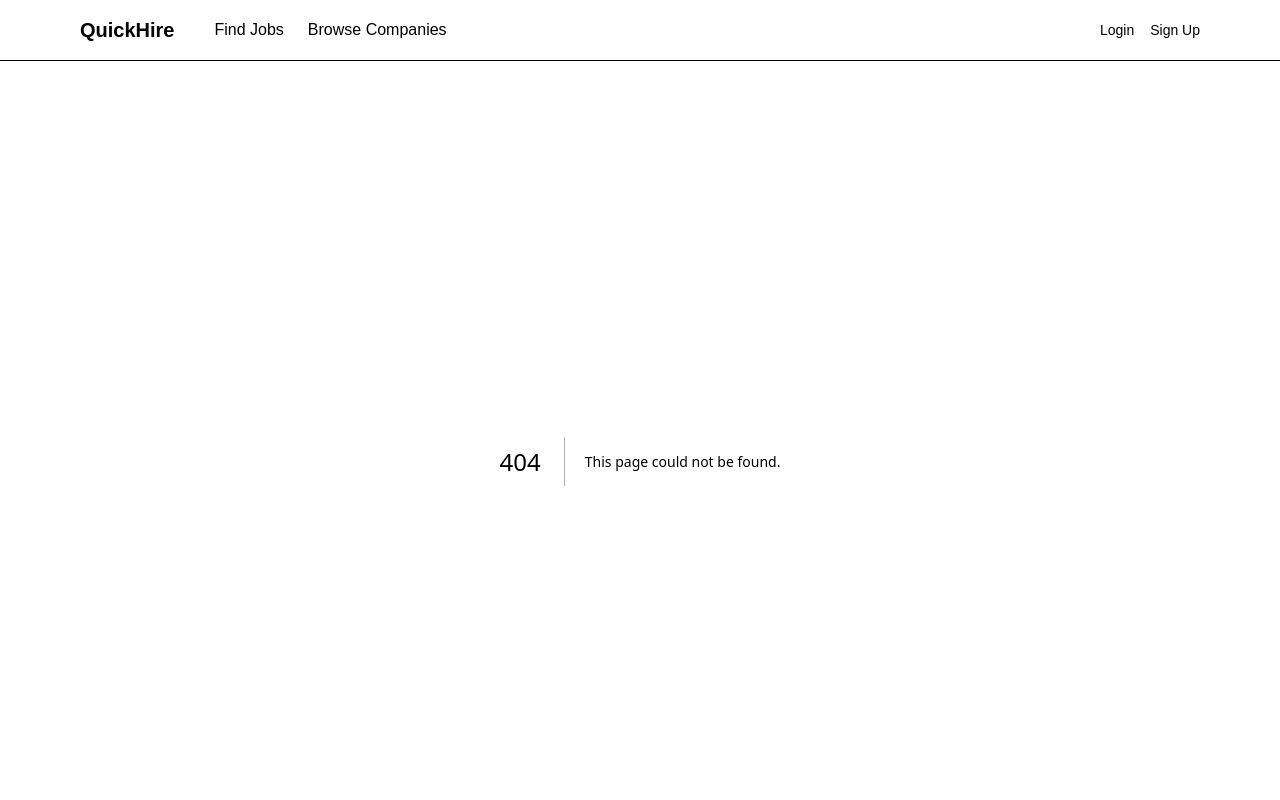
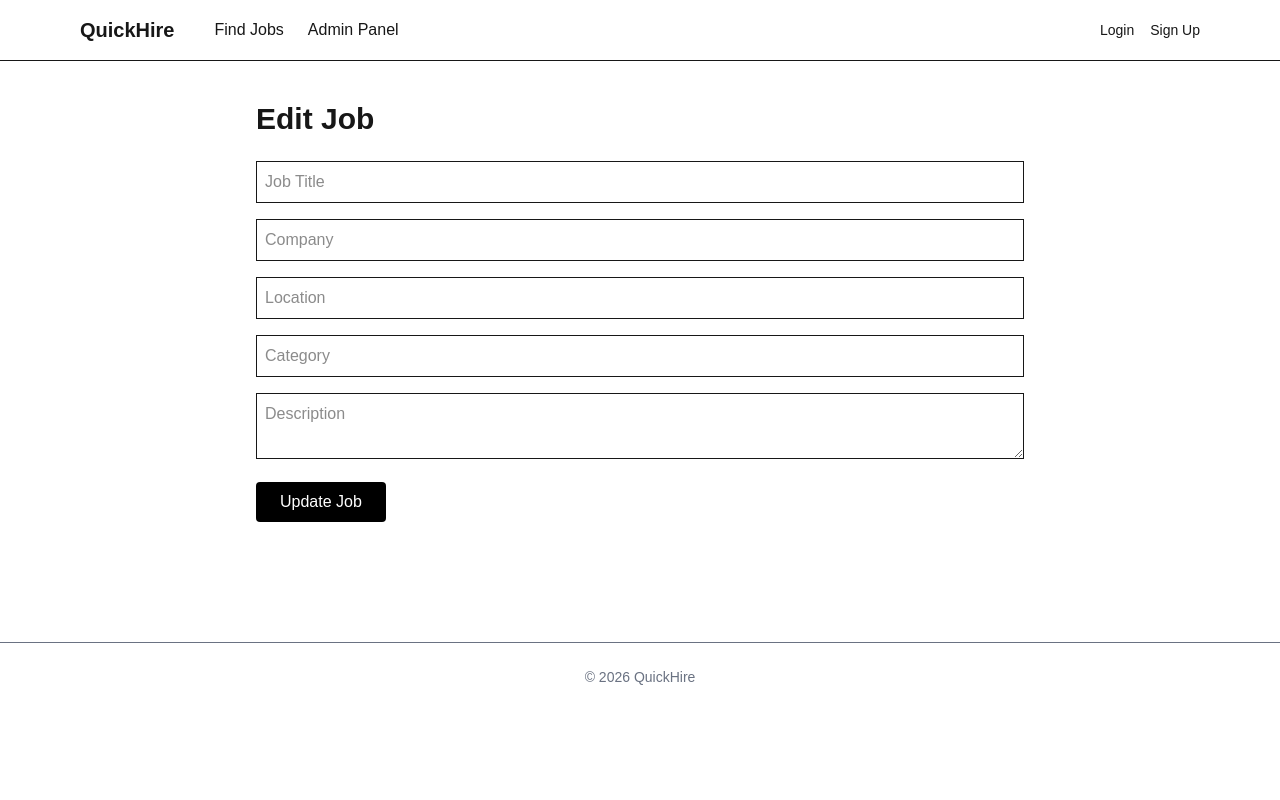
Before and after one commit to siamhossain/quickhire, a Next.js app in the folder frontend/: page /admin/edit/1 in a window 1280 px wide. Before the commit this address had no page. Shown: the top 800 px of the page. Built offline with nearby package versions, Linux system fonts and the light colour scheme; no server answers.

Commit message:
Fix Admin page jon update issue

```diff
--- /dev/null
+++ b/frontend/app/admin/edit/[id]/page.tsx
@@ -0,0 +1,107 @@
+"use client";
+
+import { useEffect, useState } from "react";
+import { getJobById, updateJob } from "@/lib/api";
+import { useParams, useRouter } from "next/navigation";
+
+export default function EditJobPage() {
+
+  const { id } = useParams();
+  const router = useRouter();
+
+  const [form, setForm] = useState({
+    title: "",
+    company: "",
+    location: "",
+    category: "",
+    description: "",
+  });
+
+  useEffect(() => {
+    async function loadJob() {
+      const job = await getJobById(id as string);
+      setForm(job);
+    }
+
+    loadJob();
+  }, [id]);
+
+  const handleSubmit = async (e: any) => {
+    e.preventDefault();
+
+    await updateJob(id as string, form);
+
+    alert("Job updated successfully");
+
+    router.push("/admin");
+  };
+
+  const handleChange = (e: any) => {
+    setForm({
+      ...form,
+      [e.target.name]: e.target.value,
+    });
+  };
+
+  return (
+    <div className="max-w-3xl mx-auto py-10">
+
+      <h1 className="text-3xl font-bold mb-6">
+        Edit Job
+      </h1>
+
+      <form
+        onSubmit={handleSubmit}
+        className="space-y-4"
+      >
+
+        <input
+          name="title"
+          value={form.title}
+          onChange={handleChange}
+          placeholder="Job Title"
+          className="border p-2 w-full"
+        />
+
+        <input
+          name="company"
+          value={form.company}
+          onChange={handleChange}
+          placeholder="Company"
+          className="border p-2 w-full"
+        />
+
+        <input
+          name="location"
+          value={form.location}
+          onChange={handleChange}
+          placeholder="Location"
+          className="border p-2 w-full"
+        />
+
+        <input
+          name="category"
+          value={form.category}
+          onChange={handleChange}
+          placeholder="Category"
+          className="border p-2 w-full"
+        />
+
+        <textarea
+          name="description"
+          value={form.description}
+          onChange={handleChange}
+          placeholder="Description"
+          className="border p-2 w-full"
+        />
+
+        <button
+          className="bg-black text-white px-6 py-2 rounded cursor-pointer"
+        >
+          Update Job
+        </button>
+
+      </form>
+    </div>
+  );
+}
--- a/frontend/app/jobs/[id]/page.tsx
+++ b/frontend/app/jobs/[id]/page.tsx
@@ -19,13 +19,22 @@ export default async function JobDetails({ params }: Props) {
 
   return (
     <div className="max-w-4xl mx-auto p-10">
-      <h1 className="text-3xl font-bold">{job.title}</h1>
+      <h1 className="text-4xl font-bold underline pb-6">Job Details</h1>
 
-      <p className="text-gray-600">{job.company}</p>
+      {} <h1 className="text-2xl font-bold">Title: {job.title}</h1>
 
-      <p className="mt-4">{job.description}</p>
+      <p className="text-gray-600 mt-3"><span className="font-bold">Company:</span> {job.company}</p>
+
+      <p className="mt-4"><span className="font-bold">Location:</span> {job.location}</p>
+
+      <p className="mt-4"><span className="font-bold">Category:</span> {job.category}</p>
+
+      <p className="mt-4"><span className="font-bold">Description:</span> {job.description}</p>
+
+      <h2 className="text-3xl font-bold mt-10 mb-6">Apply for this job</h2>
 
       <ApplyForm jobId={job._id} />
+
     </div>
   );
 }
--- a/frontend/components/jobs/AdminJobList.tsx
+++ b/frontend/components/jobs/AdminJobList.tsx
@@ -2,6 +2,7 @@
 
 import { useEffect, useState } from "react";
 import { getJobs, deleteJob } from "@/lib/api";
+import Link from "next/link";
 
 type Job = {
   _id: string;
@@ -64,12 +65,20 @@ export default function AdminJobList() {
               </p>
             </div>
 
-            <button
-              onClick={() => handleDelete(job._id)}
-              className="bg-red-500 text-white px-4 py-2 rounded hover:bg-red-600"
-            >
-              Delete
-            </button>
+            <div className="flex gap-3">
+                <Link href={`/jobs/${job._id}`} className="bg-green-500 text-white px-4 py-2 rounded cursor-pointer">
+                    View
+                </Link>
+
+                <Link href={`/admin/edit/${job._id}`} className="bg-blue-500 text-white px-4 py-2 rounded cursor-pointer">
+                    Edit
+                </Link>
+
+                <button onClick={() => handleDelete(job._id)} className="bg-red-500 text-white px-4 py-2 rounded cursor-pointer">
+                    Delete
+                </button>
+
+            </div>
           </div>
         ))}
       </div>
--- a/frontend/components/layout/Navbar.tsx
+++ b/frontend/components/layout/Navbar.tsx
@@ -11,7 +11,7 @@ export default function Navbar() {
 
             <div className="space-x-6">
                 <Link href="/jobs">Find Jobs</Link>
-                <Link href="/admin">Browse Companies</Link>
+                <Link href="/admin">Admin Panel</Link>
             </div>
         </div>
 
--- a/frontend/lib/api.ts
+++ b/frontend/lib/api.ts
@@ -78,3 +78,19 @@ export async function deleteJob(id: string) {
 
   return result;
 }
+
+export async function updateJob(id: string, data: any) {
+  const res = await fetch(`${API_URL}/jobs/${id}`, {
+    method: "PUT",
+    headers: {
+      "Content-Type": "application/json",
+    },
+    body: JSON.stringify(data),
+  });
+
+  if (!res.ok) throw new Error("Failed to update job");
+
+  const result = await res.json();
+
+  return result.data;
+}
```
Also changed, not shown: 2 other files (tests, documents, lock files or other folders).
